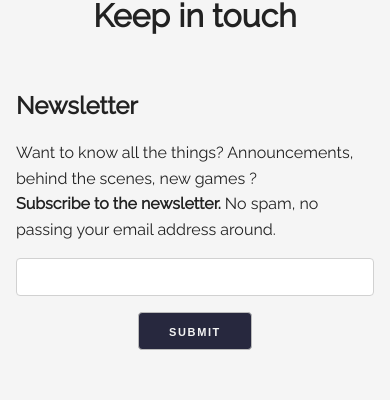
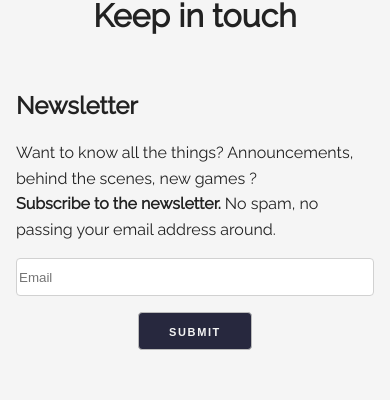
Before and after one commit to alepolak/seldoon, a React (Create React App) app: page / in a window 390 px wide. Shown: the part 3464-3864 px from the top of the page. Built offline with nearby package versions, Linux system fonts and the light colour scheme.

Commit message:
Add newsletter component and functionality

```diff
--- a/package.json
+++ b/package.json
@@ -3,6 +3,7 @@
   "version": "0.1.0",
   "private": true,
   "dependencies": {
+    "@emailjs/browser": "^3.4.0",
     "@testing-library/jest-dom": "^5.16.1",
     "@testing-library/react": "^12.1.2",
     "@testing-library/user-event": "^13.5.0",
--- a/src/components/call-to-action.css
+++ b/src/components/call-to-action.css
@@ -20,50 +20,9 @@
     align-items: flex-start;
 }
 
-.newsletter {
-    height: 16rem;
-    min-width: 16rem;
-    margin: 1rem;
-}
-
 .message {
     line-height: 1.6rem;
     color: #222;
-}
-
-.newsletter-subscribe {
-    display: flex;
-    flex-direction: row;
-    flex-wrap: wrap;
-    justify-content: space-around;
-    align-items: center;
-}
-
-.newsletter-input {
-    height: 38px;
-    width: 70%;
-    background-color: #fff;
-    border: 1px solid #D1D1D1;
-    border-radius: 4px;
-    box-shadow: none;
-    box-sizing: border-box;
-}
-
-.newsletter-button {
-    color: whitesmoke;
-    background-color: #27283e;
-    border-color: #27283e;
-    display: inline-block;
-    height: 38px;
-    padding: 0 30px;
-    text-align: center;
-    font-size: 11px;
-    font-weight: 600;
-    line-height: 38px;
-    letter-spacing: .1rem;
-    border-radius: 4px;
-    border: 1px solid #bbb;
-    cursor: pointer;
 }
 
 .presskit {
@@ -121,33 +80,3 @@
         align-items: flex-start;
     }
 }
-
-@media only screen and (max-width: 560px) {
-    .newsletter-input {
-        height: 38px;
-        width: 100%;
-        background-color: #fff;
-        border: 1px solid #D1D1D1;
-        border-radius: 4px;
-        box-shadow: none;
-        box-sizing: border-box;
-    }
-
-    .newsletter-button {
-        color: whitesmoke;
-        background-color: #27283e;
-        border-color: #27283e;
-        display: inline-block;
-        height: 38px;
-        margin-top: 1rem;
-        padding: 0 30px;
-        text-align: center;
-        font-size: 11px;
-        font-weight: 600;
-        line-height: 38px;
-        letter-spacing: .1rem;
-        border-radius: 4px;
-        border: 1px solid #bbb;
-        cursor: pointer;
-    }
-}
--- a/src/components/call-to-action.tsx
+++ b/src/components/call-to-action.tsx
@@ -1,24 +1,15 @@
 import React from 'react';
 import './call-to-action.css';
+import Newsletter from './newsletter';
 
 const CallToAction = () => {
+    const presskitFilePath = '/presskit/presskit.7z';
 
-    const presskitFilePath = '/presskit/presskit.7z';
     return (
         <div className='section'>
             <h1> Keep in touch </h1>
             <div className='section-container'>
-                <div className='newsletter'>
-                    <h2> Newsletter </h2>
-                    <p className='message'>
-                        Want to know all the things? Announcements, behind the scenes, new games ?<br/>
-                        <strong>Subscribe to the newsletter.</strong> No spam, no passing your email address around.
-                    </p>
-                    <form className='newsletter-subscribe'>
-                        <input className='newsletter-input' type="text" name="name" />
-                        <input className='newsletter-button' type="submit" value="SUBMIT" />
-                    </form>
-                </div>
+                <Newsletter/>
                 <div className='presskit'>
                     <h2> Presskit </h2>
                     <p className='message'>
--- /dev/null
+++ b/src/components/newsletter.css
@@ -0,0 +1,82 @@
+.newsletter {
+    height: 16rem;
+    min-width: 16rem;
+    margin: 1rem;
+}
+
+.message {
+    line-height: 1.6rem;
+    color: #222;
+}
+.newsletter-subscribe {
+    display: flex;
+    flex-direction: row;
+    flex-wrap: wrap;
+    justify-content: space-around;
+    align-items: center;
+}
+
+.newsletter-input {
+    height: 38px;
+    width: 70%;
+    background-color: #fff;
+    border: 1px solid #D1D1D1;
+    border-radius: 4px;
+    box-shadow: none;
+    box-sizing: border-box;
+}
+
+.newsletter-button {
+    color: whitesmoke;
+    background-color: #27283e;
+    border-color: #27283e;
+    display: inline-block;
+    height: 38px;
+    padding: 0 30px;
+    text-align: center;
+    font-size: 11px;
+    font-weight: 600;
+    line-height: 38px;
+    letter-spacing: .1rem;
+    border-radius: 4px;
+    border: 1px solid #bbb;
+    cursor: pointer;
+}
+
+.succes-message {
+    text-align: center;
+    line-height: 1.6rem;
+    font-weight: 900;
+    font-size: 1.25rem;
+    color: #222;
+}
+
+@media only screen and (max-width: 560px) {
+    .newsletter-input {
+        height: 38px;
+        width: 100%;
+        background-color: #fff;
+        border: 1px solid #D1D1D1;
+        border-radius: 4px;
+        box-shadow: none;
+        box-sizing: border-box;
+    }
+
+    .newsletter-button {
+        color: whitesmoke;
+        background-color: #27283e;
+        border-color: #27283e;
+        display: inline-block;
+        height: 38px;
+        margin-top: 1rem;
+        padding: 0 30px;
+        text-align: center;
+        font-size: 11px;
+        font-weight: 600;
+        line-height: 38px;
+        letter-spacing: .1rem;
+        border-radius: 4px;
+        border: 1px solid #bbb;
+        cursor: pointer;
+    }
+}
--- /dev/null
+++ b/src/components/newsletter.tsx
@@ -0,0 +1,53 @@
+import React, { useRef, useState, useEffect, ReactElement } from 'react';
+import './newsletter.css';
+import emailjs from '@emailjs/browser';
+
+const Newsletter = () => {
+    const serviceId = 'service_wwilbgk';
+    const templateId = 'template_t1eorf4';
+    const userId = 'user_3BapLzl1Omjc3DfZgRJWp';
+    const form = useRef(null);
+
+    const [subscribed, setSubscribed] = useState<boolean>(false);
+    const [emailSubscription, setEmailSubscription] = useState<ReactElement<any, any>>();
+
+    useEffect(() => {
+        setEmailSubscription(subscribed ?
+        <div className='succes-message'> Thank you !</div>
+        :
+        <form ref={form} className='newsletter-subscribe' method='POST' onSubmit={sendEmail} id="contact-form">
+            <input className='newsletter-input' type="email" placeholder='Email' name="to_name" id="to_name" required />
+            <input className='newsletter-button' type="submit" value="SUBMIT" />
+        </form>);
+
+        console.log(emailSubscription);
+      }, [subscribed]);
+
+    const sendEmail = (e: React.FormEvent<HTMLFormElement>) => {
+        e.preventDefault();
+        const formElement = form.current;
+        if(formElement) {
+            emailjs.sendForm(serviceId, templateId, formElement, userId)
+            .then((result) => {
+                console.log(`SUCCESS --> ${result.text}`);
+                setSubscribed(true);
+            }, (error) => {
+                console.log(`ERROR --> ${error.text}`);
+                setSubscribed(false);
+            });
+        }
+    }
+
+    return (
+        <div className='newsletter'>
+            <h2> Newsletter </h2>
+            <p className='message'>
+                Want to know all the things? Announcements, behind the scenes, new games ?<br/>
+                <strong>Subscribe to the newsletter.</strong> No spam, no passing your email address around.
+            </p>
+            {emailSubscription}
+        </div>
+    );
+}
+
+export default Newsletter;
```
Also changed, not shown: 2 other files (tests, documents, lock files or other folders).
